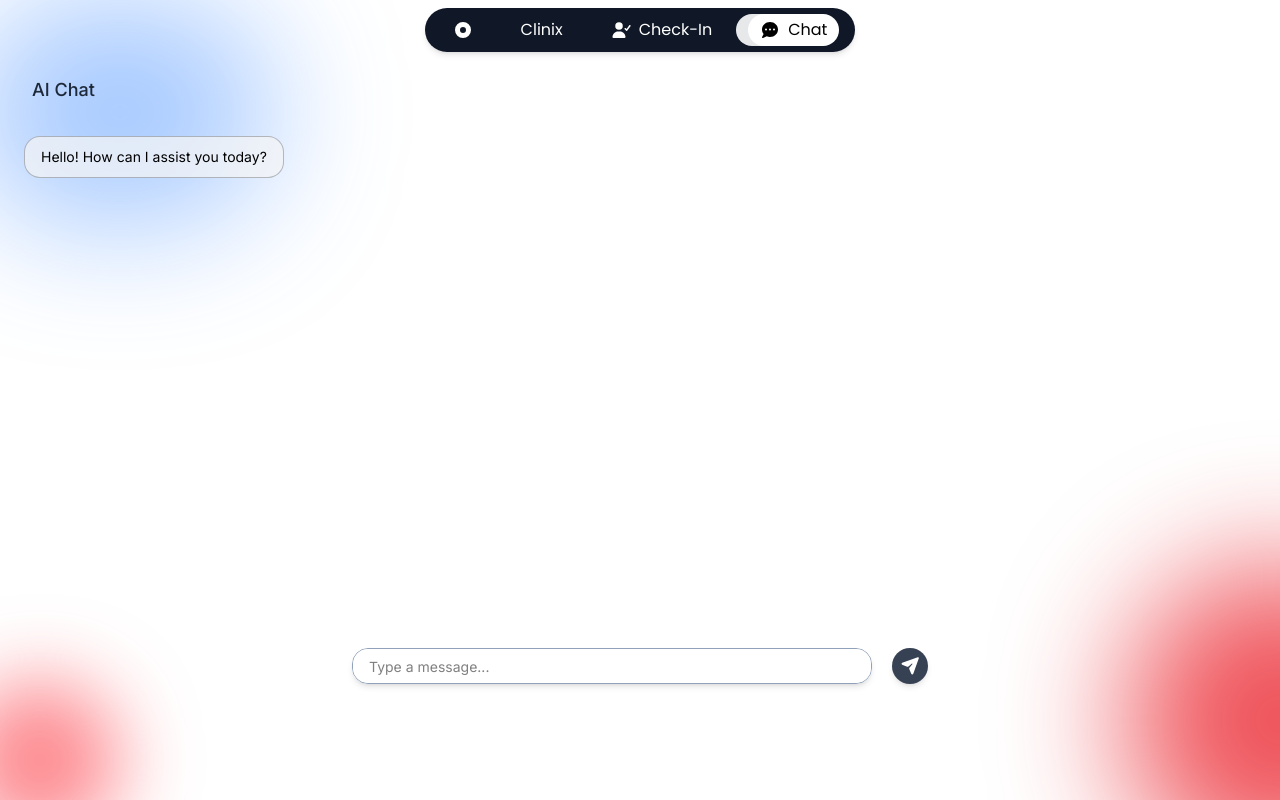
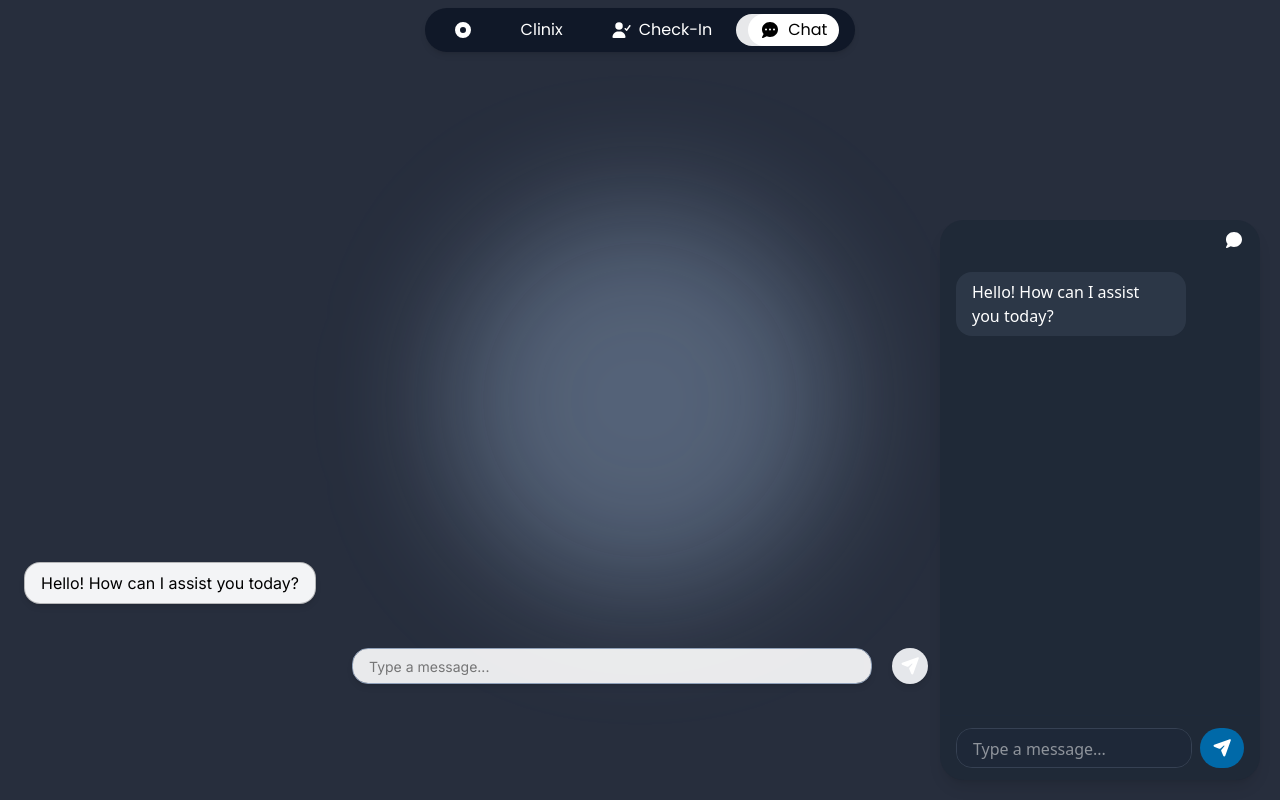
Before and after one commit to HitMonrillo/Clinix, a React (Vite) app in the folder frontend/: page /chat in a window 1280 px wide. Built offline with nearby package versions, Linux system fonts and the light colour scheme; no server answers.

Commit message:
Add ChatBot and ChatBotToggle components; integrate ChatBotToggle in RootLayout and enhance Chat component layout

```diff
--- a/frontend/src/Layouts/RootLayout.jsx
+++ b/frontend/src/Layouts/RootLayout.jsx
@@ -2,6 +2,8 @@ import React, { createContext } from 'react'
 import NavBar from '../components/NavBar'
 import { Outlet } from 'react-router-dom'
 import { useState, useEffect } from 'react';
+import { ChatBot } from '../components/ChatBot';
+import { ChatBotToggle } from '../components/ChatBotToggle';
 
 export const ScreenContext = createContext({isMobile:false});
 
@@ -19,6 +21,7 @@ export const RootLayout = () => {
   return (
     <ScreenContext.Provider value={{isMobile}}>
         <NavBar/>
+        <ChatBotToggle/>
         <Outlet/>
     </ScreenContext.Provider>
   )
--- a/frontend/src/Pages/Chat.jsx
+++ b/frontend/src/Pages/Chat.jsx
@@ -1,15 +1,19 @@
-import React from 'react'
-import { ChatBot } from '../components/ChatBot'
+import React from 'react';
+import { ChatBot } from '../components/ChatBot';
 
 export const Chat = () => {
   return (
-    <div className=''>
-        <div className={`absolute hidden sm:block transition-all z-15 `}>
-              <div className="relative -top-2 md:-top-2 -left-10 w-80 h-60 md:-right-20 md:-bottom-0.5 bg-radial from-blue-500/50 to-blue-500/25 rounded-full blur-3xl"></div>
-              <div className="fixed -bottom-20 -right-40 w-80 h-80 bg-radial from-red-600/75 to-red-600/50 rounded-full blur-3xl"></div>
-              <div className="fixed -bottom-10 -left-10 w-40 h-40 bg-radial from-red-500/60 to-red-500/50 rounded-full blur-2xl"></div>
+    <div className="relative w-screen h-screen overflow-hidden font-inter">
+      {/* Background like ChatBotToggle expanded */}
+      <div className="absolute inset-0 z-0 bg-gray-900/90 backdrop-blur-sm flex items-center justify-center">
+        {/* Large blurred circle in the center */}
+        <div className="w-96 h-96 bg-blue-200/30 rounded-full blur-3xl"></div>
       </div>
-        <ChatBot/>
+
+      {/* ChatBot full screen */}
+      <div className="relative z-10 w-full h-full mt-30">
+        <ChatBot />
+      </div>
     </div>
-  )
-}
+  );
+};
--- a/frontend/src/components/ChatBot.jsx
+++ b/frontend/src/components/ChatBot.jsx
@@ -34,7 +34,6 @@ export const ChatBot = () => {
 
     try {
       const res = await sendChat(input.trim());
-      // Prefer backend-provided content; avoid falling back to a generic message
       const reply =
         (typeof res === 'string' && res) ||
         res?.message ||
@@ -63,23 +62,18 @@ export const ChatBot = () => {
   };
 
   return (
-    <div className="fixed top-15 inset-x-0 bottom-0 z-50 flex w-screen font-inter">
-      <div className="flex flex-col w-screen transition-all duration-150">
+    <div className="fixed inset-x-0 bottom-0 z-20 flex w-screen font-inter mt-30">
+      <div className="flex flex-col w-full transition-all duration-150">
 
-
-        <div className="flex items-center justify-between px-6 py-4 border-gray-300">
-          <span className="font-medium pl-2 text-gray-800 text-lg">AI Chat</span>
-        </div>
-
-
+        {/* Messages area */}
         <div className="flex-1 overflow-y-auto px-6 py-4 flex flex-col gap-3">
           {messages.map(msg => (
             <div
               key={msg.id}
-              className={`px-4 py-2 rounded-2xl max-w-[70%] break-all whitespace-pre-wrap sm:leading-6 transition-all duration-150 ${
+              className={`px-4 py-2 rounded-2xl max-w-[70%] break-all whitespace-pre-wrap sm:leading-6 transition-all duration-150 cursor-pointer ${
                 msg.from === 'ai'
-                  ? 'flex items-center gap-3 px-4 py-2 rounded-2xl transition-all duration-150 hover:bg-gray-300/80 cursor-pointer text-sm bg-neutral-100/70 backdrop-blur-xl border border-black/25 text-black self-start'
-                  : 'flex items-center gap-3 px-4 py-2 rounded-2xl transition-all duration-150 hover:bg-gray-700 text-sm cursor-pointer bg-gray-800/60 text-white self-end'
+                  ? 'bg-gray-100 hover:bg-gray-300/80 text-black self-start shadow-md backdrop-blur-xl border border-black/25'
+                  : 'bg-gray-800/60 hover:bg-gray-700 text-white self-end shadow-md'
               }`}
             >
               {msg.text}
@@ -88,7 +82,7 @@ export const ChatBot = () => {
           <div ref={chatEndRef}></div>
         </div>
 
-
+        {/* Input area */}
         <div className="flex justify-center px-6 py-4">
           <div className="flex items-center gap-3 w-full max-w-xl mb-25">
             <textarea
@@ -106,7 +100,7 @@ export const ChatBot = () => {
             />
             <button
               onClick={handleSend}
-              className="ml-2 px-2 py-1.5 cursor-pointer rounded-full bg-gray-700 hover:bg-sky-700 text-white shadow-md transition-all duration-150"
+              className="ml-2 px-2 py-1.5 cursor-pointer rounded-full bg-gray-200 hover:bg-sky-700 text-white shadow-md transition-all duration-150"
             >
               <FontAwesomeIcon icon={faPaperPlane} />
             </button>
--- /dev/null
+++ b/frontend/src/components/ChatBotToggle.jsx
@@ -0,0 +1,129 @@
+import React, { useState, useRef, useEffect, useContext } from 'react';
+import { ScreenContext } from '../Layouts/RootLayout';
+import { FontAwesomeIcon } from '@fortawesome/react-fontawesome';
+import { faPaperPlane, faComment } from '@fortawesome/free-solid-svg-icons';
+import { sendChat } from '../services/api';
+
+export const ChatBotToggle = () => {
+  const { isMobile } = useContext(ScreenContext);
+  const [messages, setMessages] = useState([
+    { id: 1, from: 'ai', text: 'Hello! How can I assist you today?' },
+  ]);
+  const [input, setInput] = useState('');
+  const [isExpanded, setIsExpanded] = useState(!isMobile);
+  const chatRef = useRef(null);
+  const chatEndRef = useRef(null);
+  const textareaRef = useRef(null);
+
+  // Scroll to bottom on new messages
+  useEffect(() => {
+    chatEndRef.current?.scrollIntoView({ behavior: 'smooth' });
+  }, [messages]);
+
+  // Auto-resize textarea
+  useEffect(() => {
+    if (textareaRef.current) {
+      textareaRef.current.style.height = 'auto';
+      textareaRef.current.style.height = `${textareaRef.current.scrollHeight}px`;
+    }
+  }, [input]);
+
+  const handleSend = async () => {
+    if (!input.trim()) return;
+    setMessages(prev => [...prev, { id: prev.length + 1, from: 'user', text: input.trim() }]);
+    setInput('');
+
+    try {
+      const res = await sendChat(input.trim());
+      const reply =
+        (typeof res === 'string' && res) ||
+        res?.message ||
+        res?.reply ||
+        res?.answer ||
+        res?.data?.message ||
+        res?.raw ||
+        'Sorry, I do not have an answer right now.';
+      setMessages(prev => [...prev, { id: prev.length + 1, from: 'ai', text: reply }]);
+    } catch {
+      setMessages(prev => [...prev, { id: prev.length + 1, from: 'ai', text: 'Sorry, I could not process that.' }]);
+    }
+  };
+
+  const handleKeyPress = e => {
+    if (e.key === 'Enter' && !e.shiftKey) {
+      e.preventDefault();
+      handleSend();
+    }
+  };
+
+  return (
+    <div
+      ref={chatRef}
+      className={`fixed bottom-5 right-5 z-50 flex flex-col shadow-lg backdrop-blur-sm overflow-hidden hover:bg-gray-700  transition-all duration-500 ease-in-out`}
+      style={{
+        width: isExpanded ? '20rem' : '3rem',
+        height: isExpanded ? '70vh' : '3rem',
+        borderRadius: isExpanded ? '1.5rem' : '50%',
+        backgroundColor: '#1f2937', // bg-gray-900
+      }}
+    >
+      {/* Toggle button when collapsed */}
+      {!isExpanded && (
+        <button
+          onClick={() => setIsExpanded(true)}
+          className="w-full cursor-pointer h-full flex items-center justify-center text-white rounded-full bg-gray-900 shadow-md hover:bg-gray-800 active:bg-gray-900 transition-all duration-150"
+        >
+          <FontAwesomeIcon icon={faComment} size="lg" />
+        </button>
+      )}
+
+      {/* Chat content */}
+      {isExpanded && (
+        <>
+          {/* Collapse button */}
+          <div
+            onClick={() => setIsExpanded(false)}
+            className="flex items-center justify-end px-4 py-3 cursor-pointer hover:bg-gray-800 rounded-full transition-all duration-300"
+          >
+            <FontAwesomeIcon icon={faComment} className="text-white" />
+          </div>
+
+          {/* Messages */}
+          <div className="flex-1 overflow-y-auto px-4 py-3 flex flex-col gap-2">
+            {messages.map(msg => (
+              <div
+                key={msg.id}
+                className={`px-4 py-2 rounded-2xl max-w-[80%] break-words whitespace-pre-wrap
+                  ${msg.from === 'ai'
+                    ? 'bg-gray-700/60 text-white self-start'
+                    : 'bg-sky-700/80 text-white self-end'}`}
+              >
+                {msg.text}
+              </div>
+            ))}
+            <div ref={chatEndRef}></div>
+          </div>
+
+          {/* Input area */}
+          <div className="flex px-4 py-3 border-t border-gray-800 gap-2">
+            <textarea
+              ref={textareaRef}
+              value={input}
+              onChange={e => setInput(e.target.value)}
+              onKeyDown={handleKeyPress}
+              placeholder="Type a message..."
+              rows={1}
+              className="flex-1 resize-none rounded-2xl px-4 py-2 bg-gray-800/80 text-white border border-gray-700 focus:outline-none focus:ring-1 focus:ring-sky-500 transition-all duration-150"
+            />
+            <button
+              onClick={handleSend}
+              className="px-3 py-2 bg-sky-700 hover:bg-sky-800 text-white rounded-full transition-all duration-150"
+            >
+              <FontAwesomeIcon icon={faPaperPlane} />
+            </button>
+          </div>
+        </>
+      )}
+    </div>
+  );
+};
--- a/frontend/src/components/CheckIn/Appointments.jsx
+++ b/frontend/src/components/CheckIn/Appointments.jsx
@@ -76,7 +76,7 @@ export const Appointments = () => {
         <div className="flex flex-col gap-1">
           <label className="text-gray-800 font-medium">Hospital Id</label>
           <input
-            type="email"
+            type="id"
             name="email"
             placeholder="#123456789"
             value={formData.id}
--- a/frontend/src/components/CheckIn/Insurance.jsx
+++ b/frontend/src/components/CheckIn/Insurance.jsx
@@ -81,18 +81,7 @@ export const Insurance = () => {
           />
         </div>
 
-        <div className="flex flex-col gap-1">
-          <label className="text-gray-800 font-medium">Insurance Company</label>
-          <input
-            type="text"
-            name="company"
-            placeholder="Aetna"
-            value={formData.company}
-            onChange={handleChange}
-            className="rounded-lg w-full py-1 px-2 text-gray-900 bg-white/30 border border-gray-300 hover:border-gray-700/50 focus:outline-none focus:ring-4 focus:ring-blue-400/50 transition-all duration-50"
-            required
-          />
-        </div>
+
 
         <div className="flex flex-col gap-1">
           <label className="text-gray-800 font-medium">Plan</label>
```
